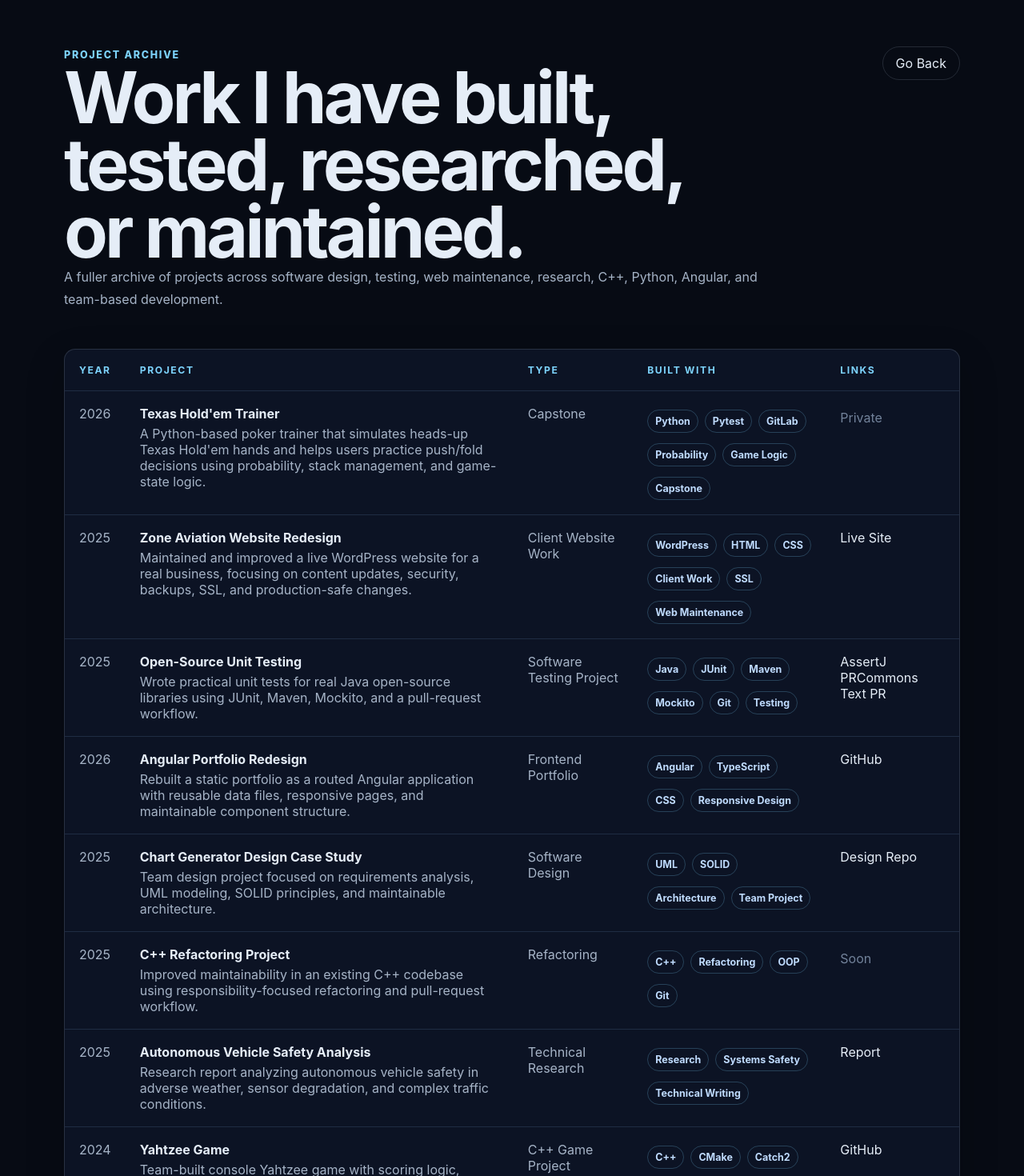
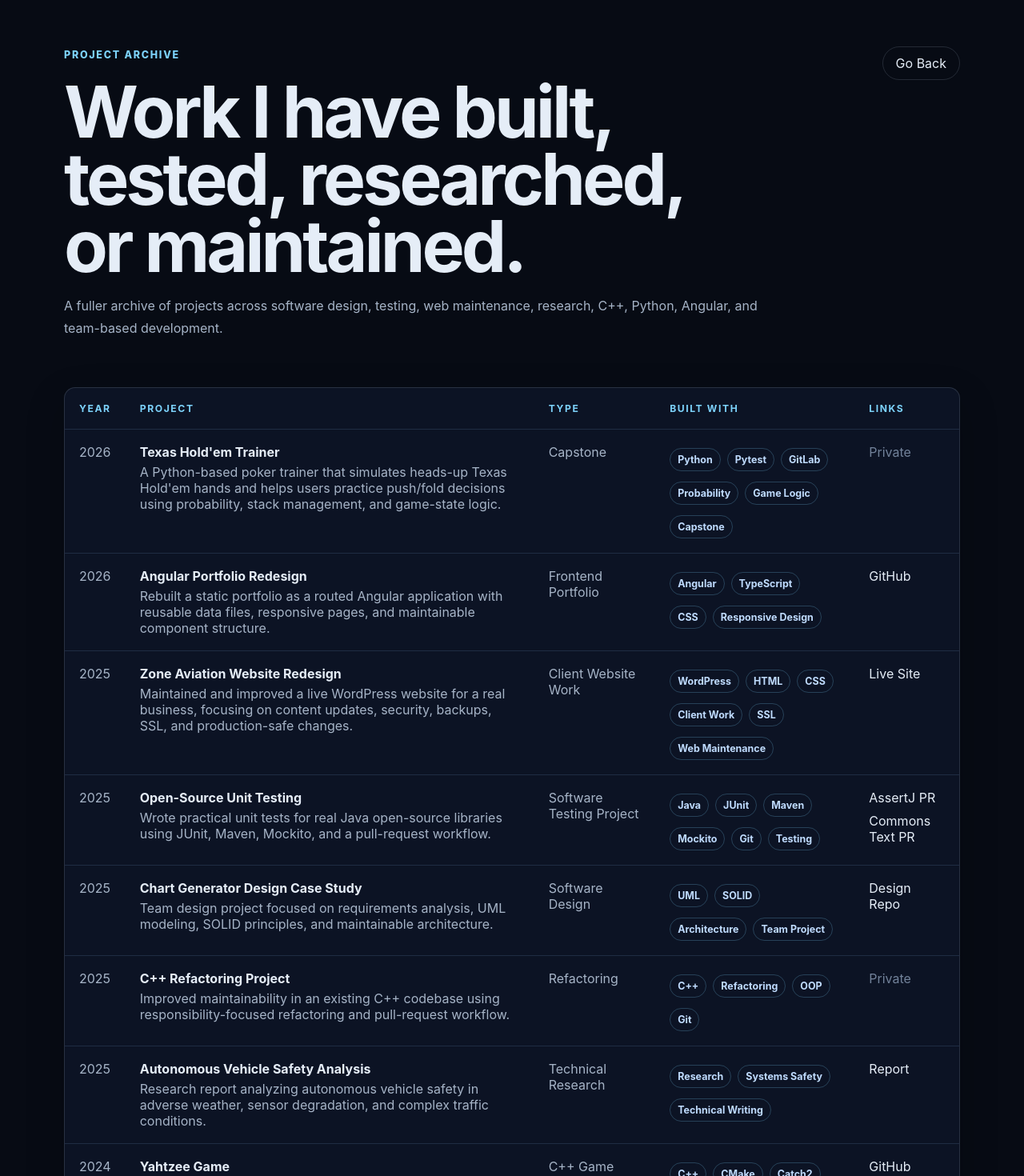
Before and after one commit to Nicklavi11/WebPortfolio, an Angular app: page /projects in a window 1280 px wide. Shown: the top 1470 px of the page at 80% size. Built offline with nearby package versions, Linux system fonts and the light colour scheme.

Commit message:
Refine archive spacing and project links

```diff
--- a/src/app/data/projects.ts
+++ b/src/app/data/projects.ts
@@ -32,6 +32,17 @@ export const projects: Project[] = [
     tags: ['Python', 'Pytest', 'GitLab', 'Probability', 'Game Logic', 'Capstone'],
     links: [{ label: 'Private', href: '' }],
     featured: true
+  },
+  {
+    year: '2026',
+    title: 'Angular Portfolio Redesign',
+    slug: 'angular-portfolio-redesign',
+    type: 'Frontend Portfolio',
+    shortDescription:
+      'Rebuilt a static portfolio as a routed Angular application with reusable data files, responsive pages, and maintainable component structure.',
+    highlights: ['Built with Angular routing, reusable components, CSS variables, and responsive layouts.'],
+    tags: ['Angular', 'TypeScript', 'CSS', 'Responsive Design'],
+    links: [{ label: 'GitHub', href: 'https://github.com/Nicklavi11/WebPortfolio' }]
   },
   {
     year: '2025',
@@ -69,17 +80,6 @@ export const projects: Project[] = [
     featured: true
   },
   {
-    year: '2026',
-    title: 'Angular Portfolio Redesign',
-    slug: 'angular-portfolio-redesign',
-    type: 'Frontend Portfolio',
-    shortDescription:
-      'Rebuilt a static portfolio as a routed Angular application with reusable data files, responsive pages, and maintainable component structure.',
-    highlights: ['Built with Angular routing, reusable components, CSS variables, and responsive layouts.'],
-    tags: ['Angular', 'TypeScript', 'CSS', 'Responsive Design'],
-    links: [{ label: 'GitHub', href: 'https://github.com/Nicklavi11/WebPortfolio' }]
-  },
-  {
     year: '2025',
     title: 'Chart Generator Design Case Study',
     slug: 'chart-generator-design-case-study',
@@ -99,7 +99,7 @@ export const projects: Project[] = [
       'Improved maintainability in an existing C++ codebase using responsibility-focused refactoring and pull-request workflow.',
     highlights: ['Applied Extract Method, Move Method, inheritance, and branch-based team review.'],
     tags: ['C++', 'Refactoring', 'OOP', 'Git'],
-    links: []
+    links: [{ label: 'Private', href: '' }]
   },
   {
     year: '2025',
--- a/src/app/pages/contact-page/contact-page.component.html
+++ b/src/app/pages/contact-page/contact-page.component.html
@@ -22,7 +22,7 @@
       />
       <a class="btn primary" [href]="mailtoHref()">Open Email App</a>
       <p class="muted">
-        This portfolio is static, so this button opens your email app instead of submitting to a backend.
+        This opens a draft email to me. If you entered your email above, it will be included in the message.
       </p>
       <!-- Future form-service placeholder: wire this form to a static form provider if needed later. -->
     </form>
--- a/src/app/pages/home-page/home-page.component.html
+++ b/src/app/pages/home-page/home-page.component.html
@@ -10,12 +10,12 @@
           <app-experience-card [experience]="experience" />
         }
       </div>
+
+      <a id="resume" class="resume-link reveal" href="assets/docs/Nicholas_Laviano_Resume.pdf" target="_blank" rel="noreferrer">
+        View full resume
+        <span aria-hidden="true">-&gt;</span>
+      </a>
     </section>
-
-    <a id="resume" class="resume-link reveal" href="assets/docs/Nicholas_Laviano_Resume.pdf" target="_blank" rel="noreferrer">
-      View full resume
-      <span aria-hidden="true">-&gt;</span>
-    </a>
 
     <section id="projects" class="page-section">
       <h2 class="subtle-section-title reveal">Featured projects</h2>
--- a/src/styles.css
+++ b/src/styles.css
@@ -242,6 +242,10 @@ p {
   gap: 18px;
 }
 
+#experience {
+  gap: 20px;
+}
+
 .section-heading p,
 .page-header p,
 .contact-cta p {
@@ -470,7 +474,7 @@ input::placeholder {
 
 .page-shell {
   display: grid;
-  gap: 32px;
+  gap: 44px;
   padding-block: 58px 36px;
 }
 
@@ -479,6 +483,11 @@ input::placeholder {
   align-items: flex-start;
   justify-content: space-between;
   gap: 24px;
+}
+
+.page-header > div {
+  display: grid;
+  gap: 18px;
 }
 
 .page-header h1 {
@@ -537,12 +546,33 @@ td a:hover {
   color: var(--accent);
 }
 
+td[data-label="Links"] a,
+td[data-label="Links"] .muted {
+  display: block;
+  width: fit-content;
+  margin-top: 0;
+  margin-bottom: 9px;
+}
+
+td[data-label="Links"] a:last-child,
+td[data-label="Links"] .muted:last-child {
+  margin-bottom: 0;
+}
+
 .muted {
   color: var(--quiet);
 }
 
 .contact-page {
   max-width: 920px;
+}
+
+.contact-page .page-header {
+  margin-bottom: 8px;
+}
+
+.contact-page .page-header p {
+  margin-top: 4px;
 }
 
 .contact-card {
```
